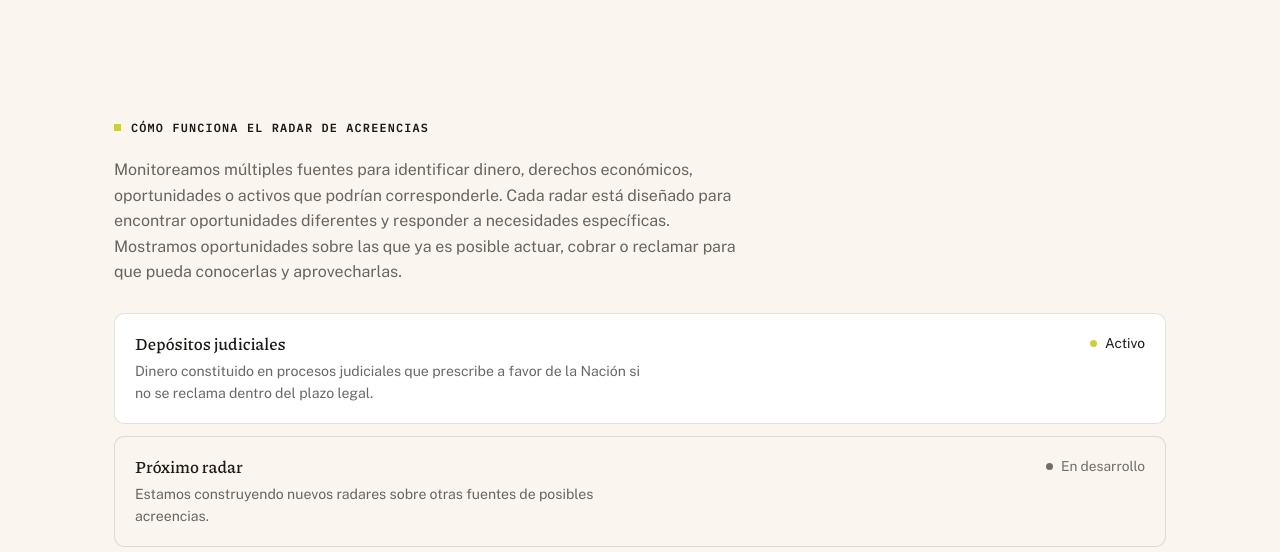
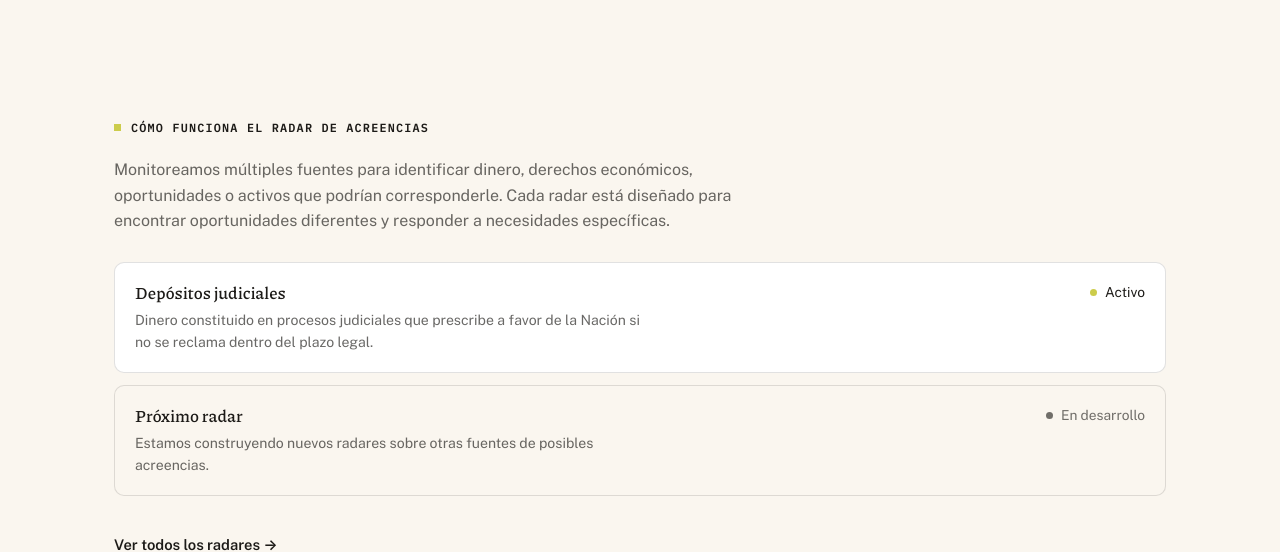
Before and after one commit to amudtechnologies/claims-engine, a Django app: page / in a window 1280 px wide. Shown: the part 750-1302 px from the top of the page. Run offline with Django 5.2, Linux system fonts and the light colour scheme.

Commit message:
Refactor

```diff
--- a/web/home/templates/home/index.html
+++ b/web/home/templates/home/index.html
@@ -46,7 +46,7 @@
 <section class="method">
   <div class="wrap">
     <div class="eyebrow mono"><span class="dot"></span>CÓMO FUNCIONA EL RADAR DE ACREENCIAS</div>
-    <p class="method-lede">Monitoreamos múltiples fuentes para identificar dinero, derechos económicos, oportunidades o activos que podrían corresponderle. Cada radar está diseñado para encontrar oportunidades diferentes y responder a necesidades específicas. Mostramos oportunidades sobre las que ya es posible actuar, cobrar o reclamar para que pueda conocerlas y aprovecharlas.</p>
+    <p class="method-lede">Monitoreamos múltiples fuentes para identificar dinero, derechos económicos, oportunidades o activos que podrían corresponderle. Cada radar está diseñado para encontrar oportunidades diferentes y responder a necesidades específicas.</p>
 
     <div class="radar-list">
       <a href="{% url 'judicial_deposits:index' %}" class="radar-list-item">
--- a/web/home/templates/home/radares.html
+++ b/web/home/templates/home/radares.html
@@ -7,7 +7,7 @@
   <div class="wrap">
     <div class="eyebrow mono"><span class="dot"></span>Radar de Acreencias</div>
     <h1 class="serif">Los radares disponibles</h1>
-    <p class="lede">Monitoreamos múltiples fuentes para identificar dinero, derechos económicos, oportunidades o activos que podrían corresponderle. Cada radar está diseñado para encontrar oportunidades diferentes y responder a necesidades específicas. Mostramos oportunidades sobre las que ya es posible actuar, cobrar o reclamar para que pueda conocerlas y aprovecharlas.</p>
+    <p class="lede">Monitoreamos múltiples fuentes para identificar dinero, derechos económicos, oportunidades o activos que podrían corresponderle. Cada radar está diseñado para encontrar oportunidades diferentes y responder a necesidades específicas.</p>
 
     <div class="radar-list">
       <a href="{% url 'judicial_deposits:index' %}" class="radar-list-item">
```
